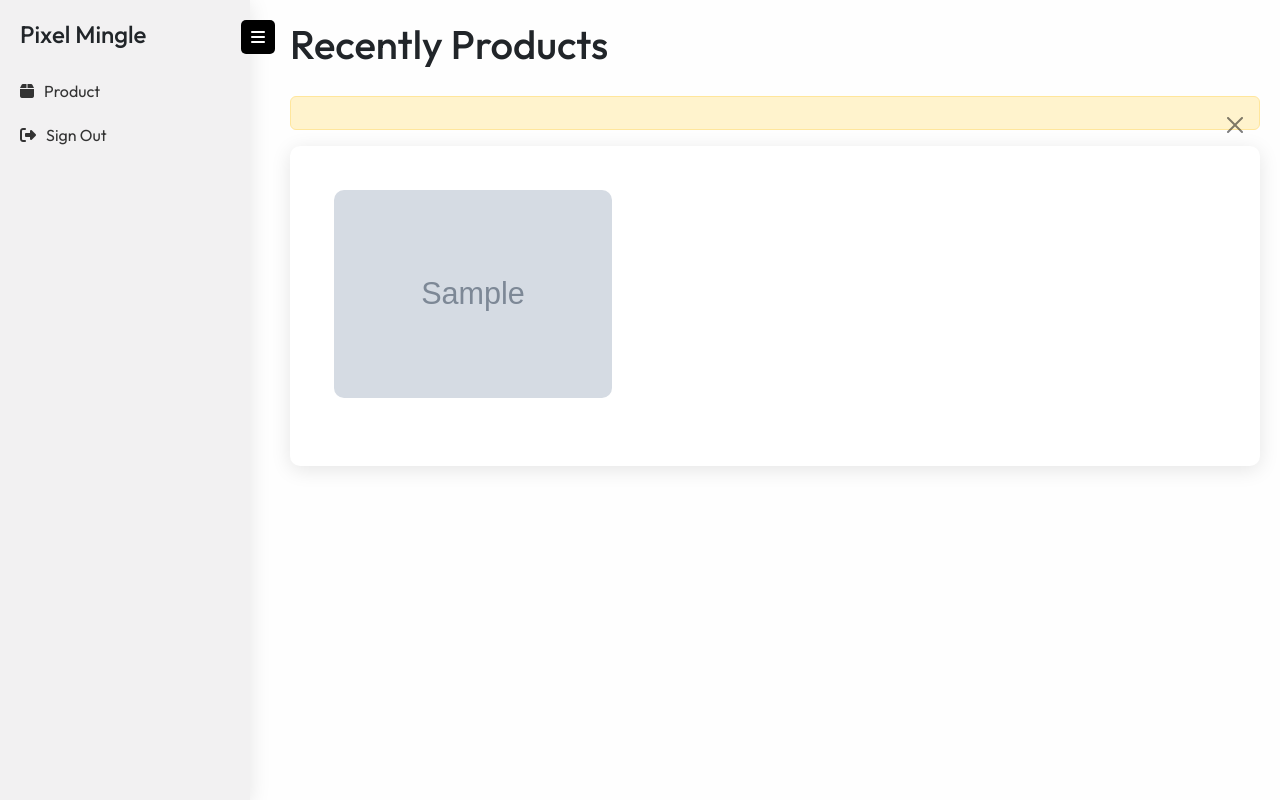
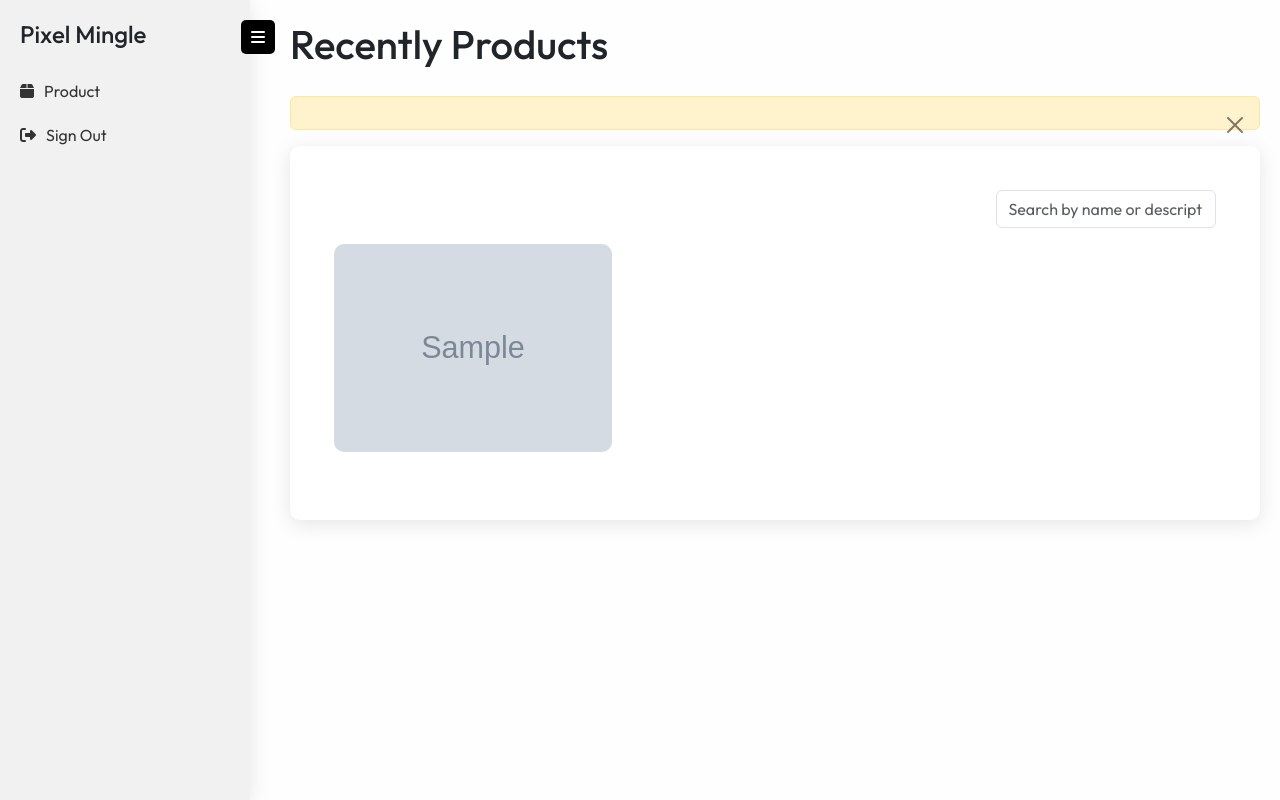
Before and after one commit to jenridewany/sideMission, a CodeIgniter 4 app: the page made by app/Views/user/products.php in a window 1280 px wide. Run offline with PHP 8.4 and a stand-in for CodeIgniter, Linux system fonts and the light colour scheme; the template is opened without the code that fills it: most values are stand-ins (such as "Sample title", 1, 10 or a date in 2020); grey boxes marked "Sample" are stand-in pictures; data that the repository does not hold is empty; some libraries are stand-ins or nearby versions.

Commit message:
add search fix sidebar

```diff
--- a/app/Views/user/products.php
+++ b/app/Views/user/products.php
@@ -19,7 +19,7 @@
         </ul>
     </div>
 
-    <div class="content">
+    <div class="content" id="content">
         <div class="header">
             <h1>Recently Products</h1>
         </div>
@@ -33,9 +33,12 @@
 
         <div class="table-container">
             <div class="p-4">
+                <div class="pb-3 d-flex flex-row justify-content-end">
+                    <input type="text" class="form-control w-25" id="searchInput" placeholder="Search by name or description...">
+                </div>
                 <div class="row">
                     <?php foreach($products as $product): ?>
-                        <div class="col-md-4 col-sm-6 mb-4">
+                        <div class="col-md-4 col-sm-6 mb-4" data-name="<?= strtolower(esc($product['name'])) ?>" data-desc="<?= strtolower(esc($product['description'])) ?>">
                             <div class="product-image position-relative overflow-hidden" data-id="<?= $product['id'] ?>">
                                 <img src="<?= base_url(esc($product['picture'])) ?>" onerror="this.src='<?= base_url('assets/error-image.jpg'); ?>'" alt="Product Image" class="img-fluid w-100">
                                 <div class="overlay position-absolute top-0 start-0 w-100 h-100 align-items-center justify-content-center bg-dark text-white fw-bold">
@@ -114,6 +117,22 @@
             console.log($(this).closest('.product-image'))
             updateDownloadCount(productId);
         });
+
+        document.getElementById("searchInput").addEventListener("input", function () {
+            const filter = this.value.toLowerCase();
+            const productItems = document.querySelectorAll(".col-md-4");
+
+            productItems.forEach((item) => {
+                const name = item.getAttribute("data-name");
+                const desc = item.getAttribute("data-desc");
+
+                if (name.includes(filter) || desc.includes(filter)) {
+                    item.style.display = "";
+                } else {
+                    item.style.display = "none";
+                }
+            });
+        });
     </script>
 </body>
 </html>
--- a/public/js/styles.js
+++ b/public/js/styles.js
@@ -1,3 +1,12 @@
+const toggleBtn = document.getElementById('toggleBtn');
+const sidebar = document.getElementById('sidebar');
+const content = document.getElementById('content');
+
+toggleBtn.addEventListener('click', () => {
+    sidebar.classList.toggle('minimized');
+    content.classList.toggle('minimized');
+});
+
 
 function showLogoutPopup() {
     document.getElementById("logoutPopup").style.display = "block";
```
Also changed, not shown: app/Views/creator/listingProducts.php (+1 -10 lines).
